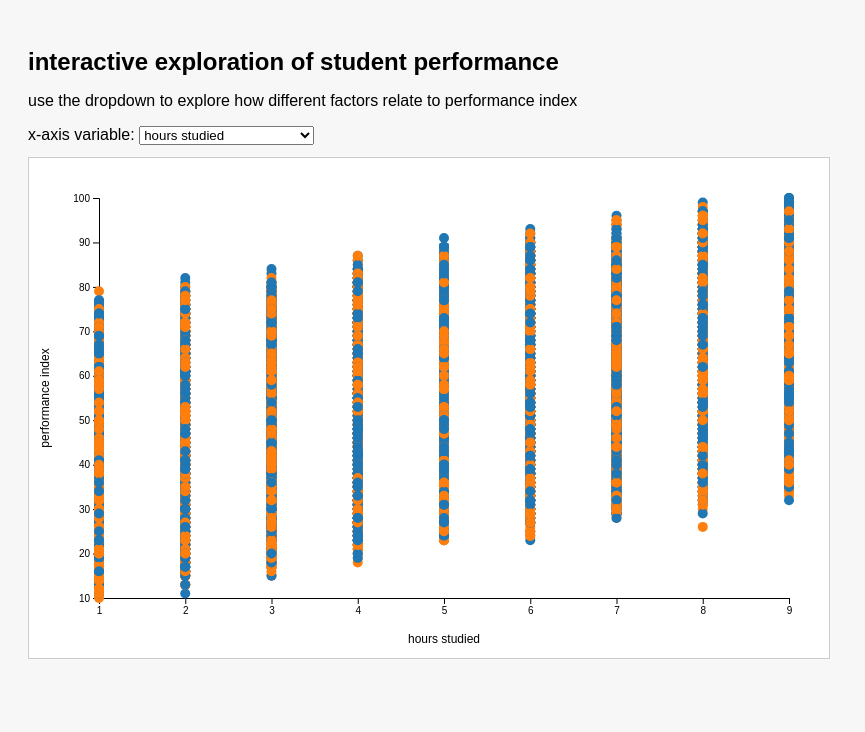
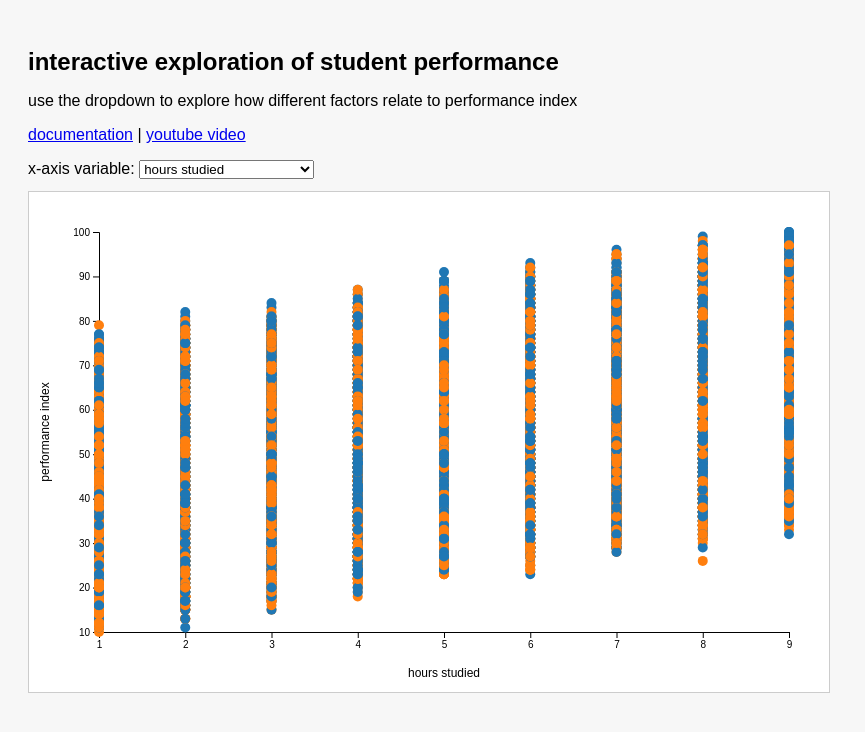
Before and after one commit to sdjama1/student-performance-d3, a plain HTML site: page index.html in a window 1280 px wide. Shown: the whole page, without its empty margins (0-865 px from the left). Drawn offline with nearby package versions, Linux system fonts and the light colour scheme.

Commit message:
Add files via upload

```diff
--- a/index.html
+++ b/index.html
@@ -43,6 +43,10 @@
 
 <h2>interactive exploration of student performance</h2>
 <p>use the dropdown to explore how different factors relate to performance index</p>
+<p>
+  <a href="documentation.pdf" target="_blank">documentation</a> |
+  <a href="https://youtu.be/IjumVylmrk8" target="_blank">youtube video</a>
+</p>
 
 <div id="controls">
   x-axis variable:
```
